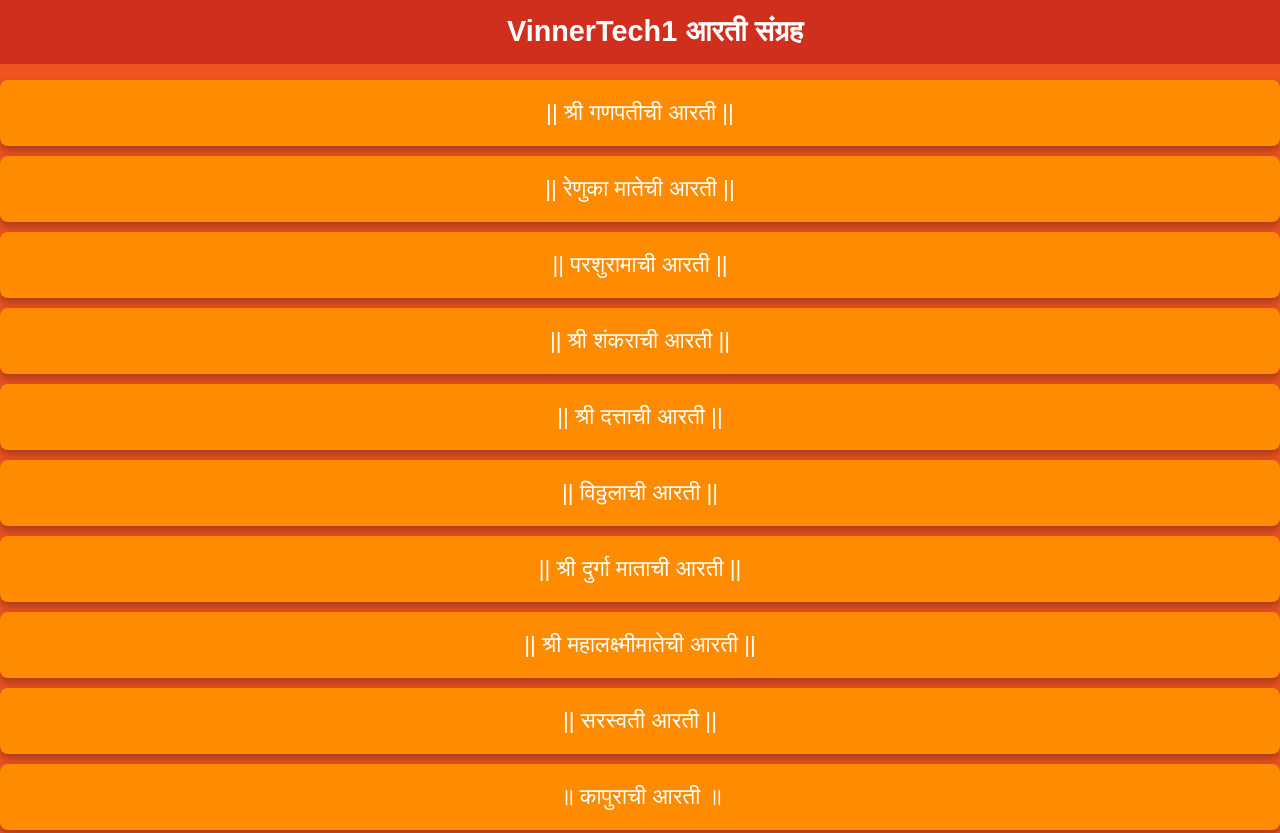
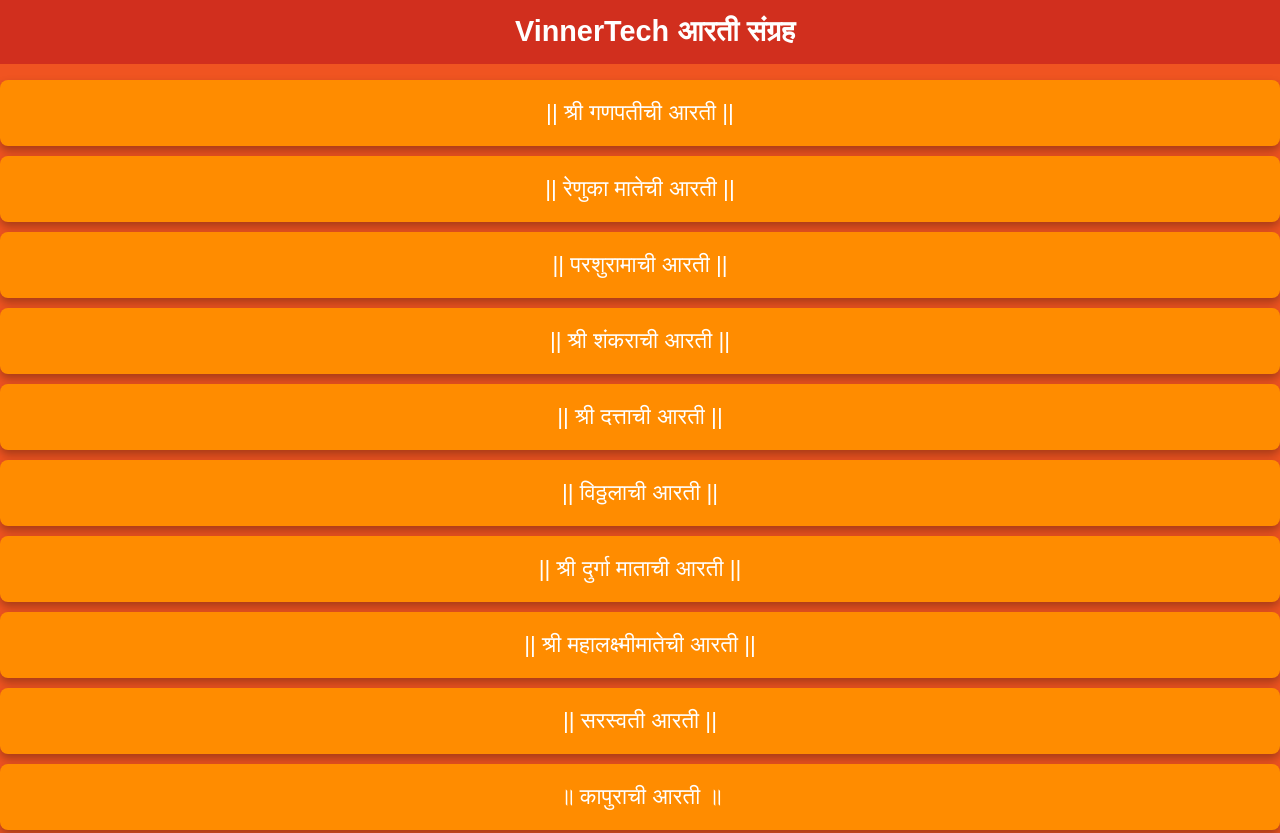
Before and after one commit to vinnertech/MyAartiSngrahApp, a plain HTML site: page index.html in a window 1280 px wide. Shown: the top 833 px of the page. Drawn offline with Linux system fonts and the light colour scheme.

Commit message:
Update index.html

```diff
--- a/index.html
+++ b/index.html
@@ -9,7 +9,7 @@
 <body>
 
     <div>
-        <header style="position:fixed; width: 100%;">VinnerTech1 आरती संग्रह</header>
+        <header style="position:fixed; width: 100%;">VinnerTech आरती संग्रह</header>
     </div>
 
     <div style="padding-top:80px; padding-bottom:80px;">
```
